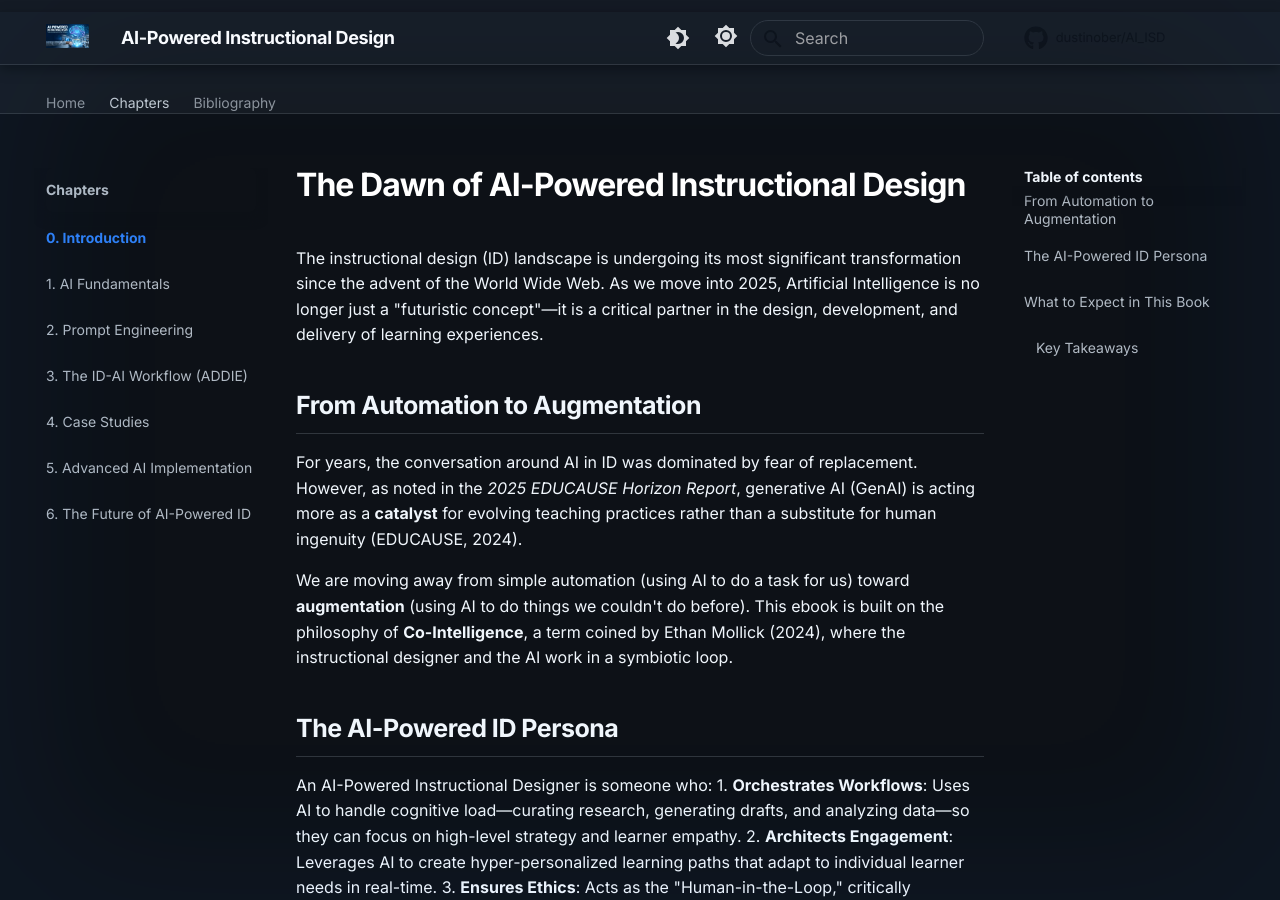
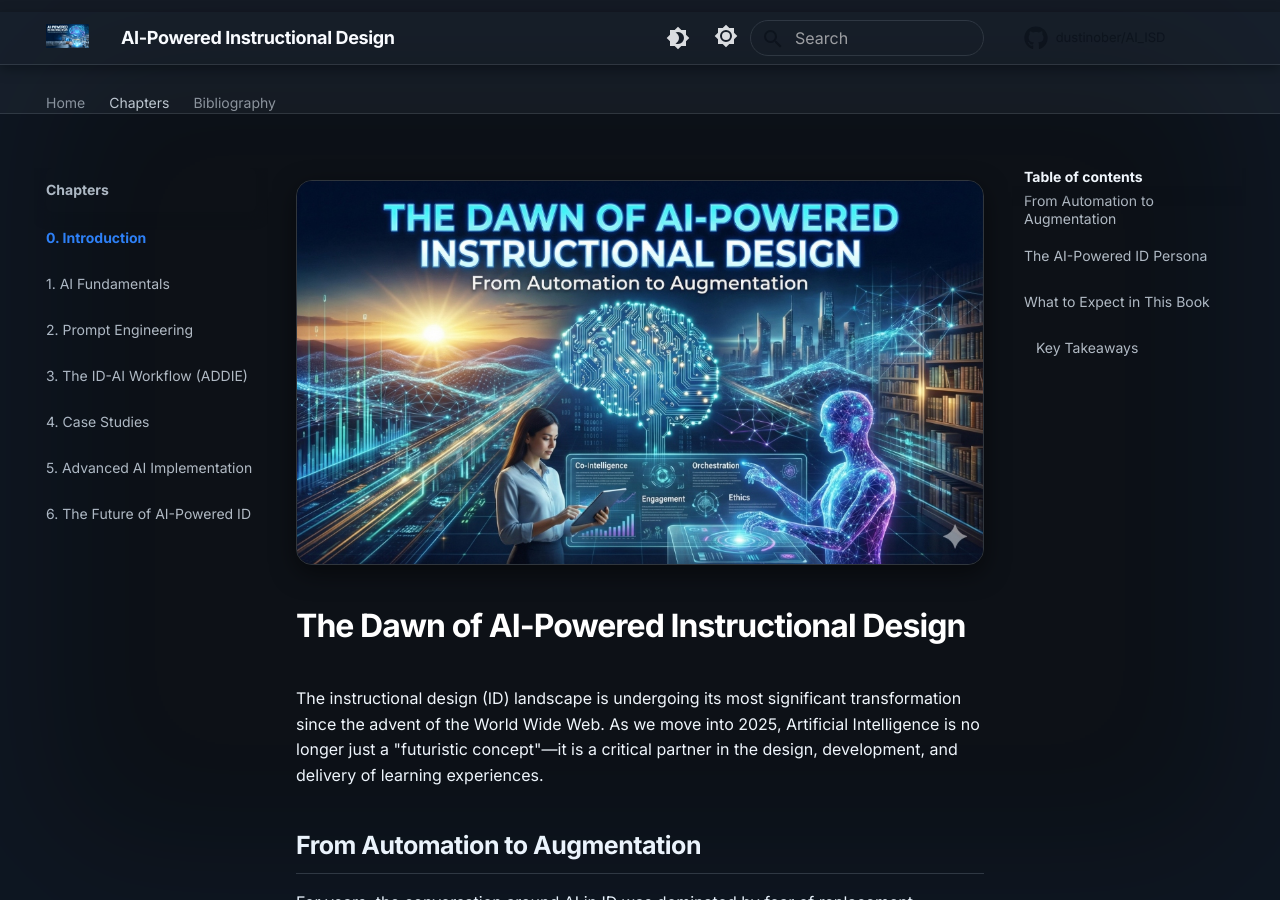
Before and after one commit to dustinober1/Ebook_AI-Powered_Instructional_Design, an MkDocs documentation site: the page built from docs/chapters/00-introduction.md, in a window 1280 px wide and 900 px high. Built offline with MkDocs 1.6.1 and Material for MkDocs 9.7.7, drawn with Linux system fonts in a browser that asks for light colours; comment, search, counter and statistics services are not loaded.

Commit message:
feat: Add Chapter 0 cover image
- Added 'The Dawn of AI-Powered Instructional Design' cover image
- Displays at top of introduction chapter

```diff
--- a/docs/chapters/00-introduction.md
+++ b/docs/chapters/00-introduction.md
@@ -7,6 +7,8 @@ last_reviewed: 2025-12-20
 reading_time: 5 min
 authors: ["Dustin Ober"]
 ---
+
+![The Dawn of AI-Powered Instructional Design](../assets/chapter-00-cover.jpg)
 
 # The Dawn of AI-Powered Instructional Design
 
```
Also changed, not shown: docs/assets/chapter-00-cover.jpg (added).
